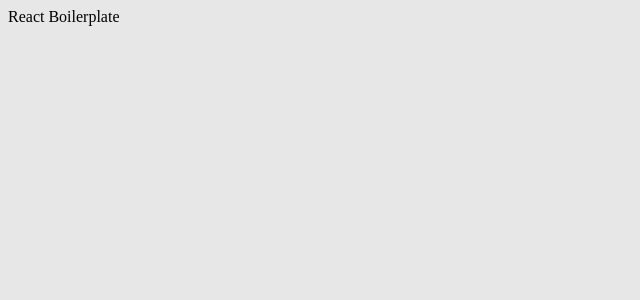
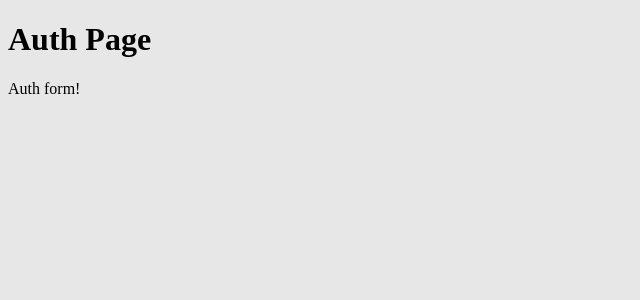
Before and after one commit to Fabrizio99/react-boilerplate, a React (Create React App) app: page /auth in a window 1280 px wide. Shown: the top 300 px of the page, without its empty margins (0-640 px from the left). Built offline with nearby package versions, Linux system fonts and the light colour scheme.

Commit message:
create basic files & route

```diff
--- a/src/App.tsx
+++ b/src/App.tsx
@@ -1,8 +1,11 @@
 import React from 'react'
+import { BrowserRouter } from 'react-router-dom'
+import AppRouter from './router'
 
-const App = () => {
-	console.log(process.env.REACT_APP_API)
-	return <div>React Boilerplate</div>
-}
+const App = () => (
+	<BrowserRouter>
+		<AppRouter />
+	</BrowserRouter>
+)
 
 export default App
--- /dev/null
+++ b/src/models/auth.model.ts
@@ -0,0 +1,4 @@
+export interface Auth {
+	user: string
+	password: string
+}
--- /dev/null
+++ b/src/modules/Home/index.tsx
@@ -0,0 +1,5 @@
+import React from 'react'
+
+const Home = () => <div>Home Component</div>
+
+export default Home
--- /dev/null
+++ b/src/modules/auth/components/auth-form/auth-form.tsx
@@ -0,0 +1,5 @@
+import React from 'react'
+
+const AuthForm = () => <div>Auth form!</div>
+
+export default AuthForm
--- /dev/null
+++ b/src/modules/auth/index.tsx
@@ -0,0 +1,11 @@
+import React from 'react'
+import AuthForm from './components/auth-form/auth-form'
+
+const Auth = () => (
+	<div>
+		<h1>Auth Page</h1>
+		<AuthForm />
+	</div>
+)
+
+export default Auth
--- /dev/null
+++ b/src/router/index.tsx
@@ -0,0 +1,14 @@
+import React from 'react'
+import Auth from 'modules/auth'
+import Home from 'modules/Home'
+import { Routes, Route, Navigate } from 'react-router-dom'
+
+const AppRouter = () => (
+	<Routes>
+		<Route path='/' element={<Home />} />
+		<Route path='auth' element={<Auth />} />
+		<Route path='/*' element={<Navigate replace to='/' />} />
+	</Routes>
+)
+
+export default AppRouter
```
Also changed, not shown: src/assets/images/logo.svg (added).
